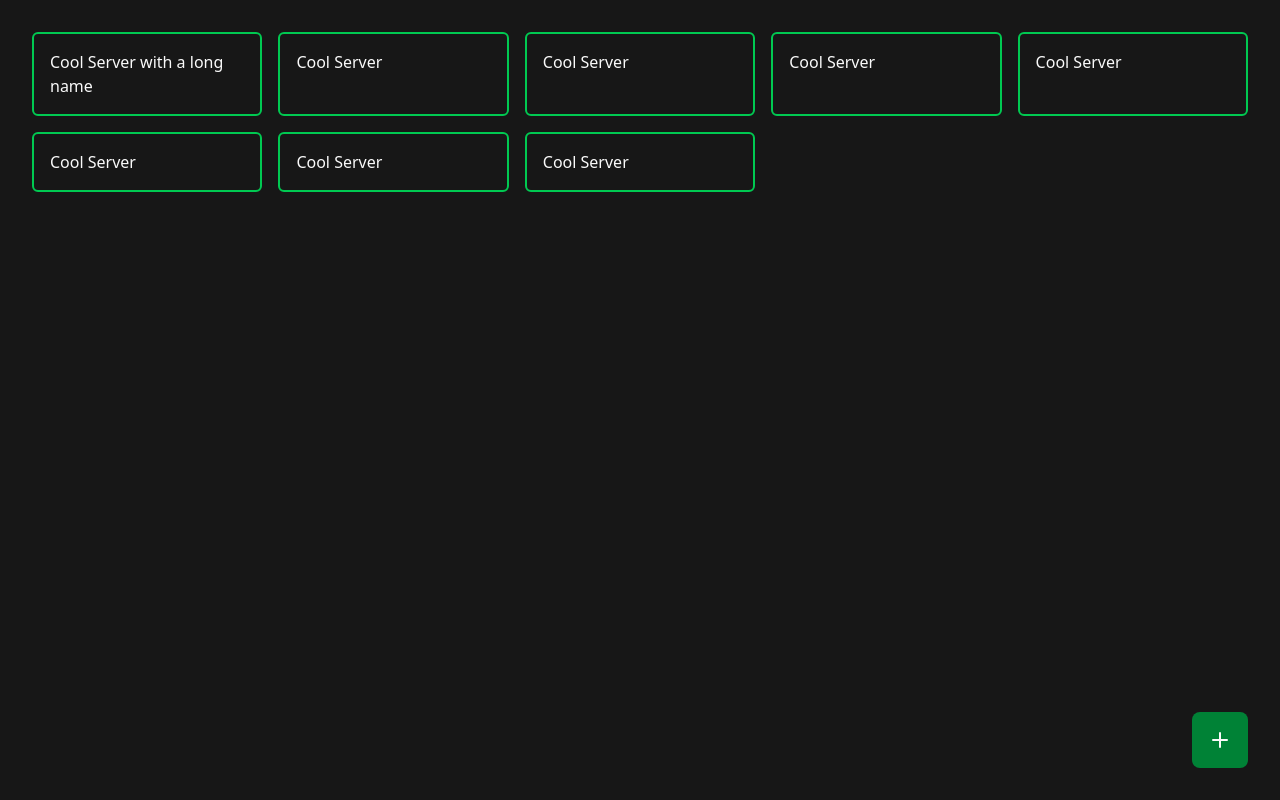
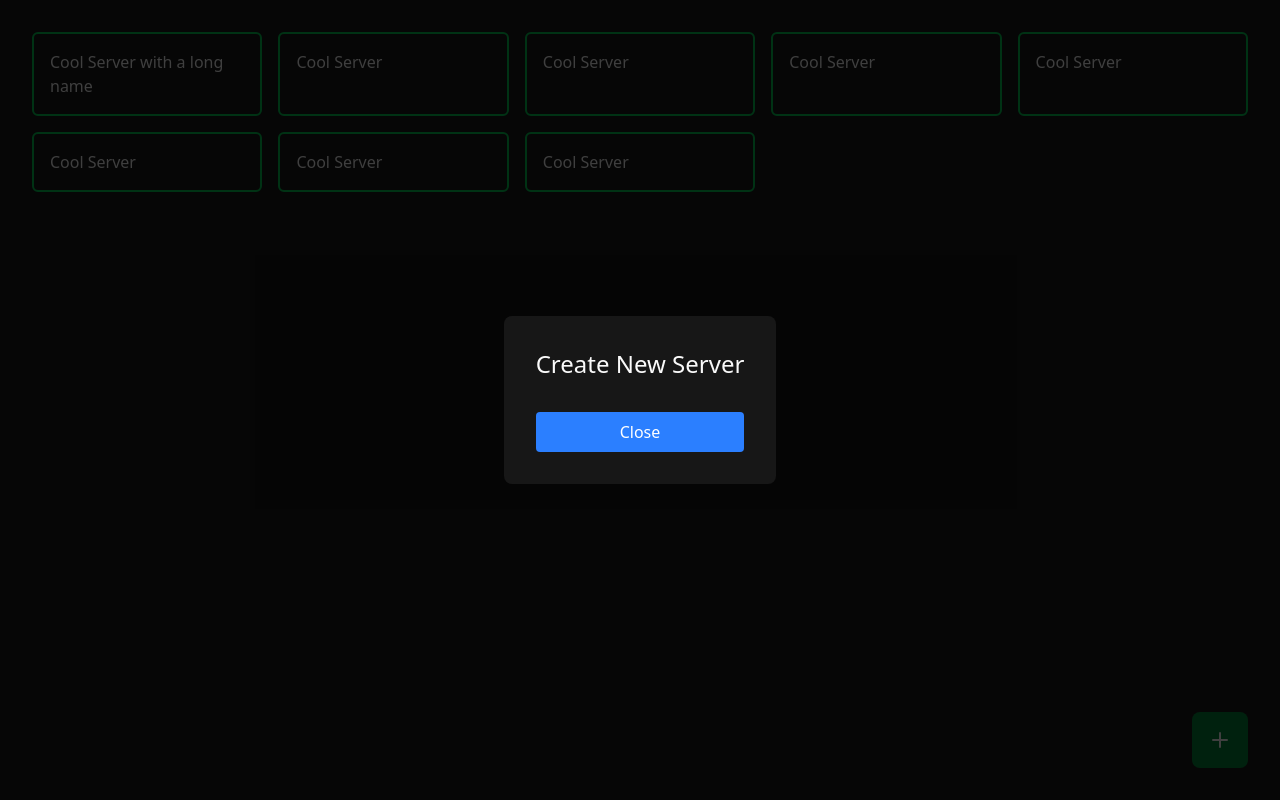
Before and after one commit to Rayn322/ServerManager, a SvelteKit app: page / in a window 1280 px wide. Built offline with nearby package versions, Linux system fonts and the light colour scheme.

Commit message:
start dialog

```diff
--- a/src/routes/+page.svelte
+++ b/src/routes/+page.svelte
@@ -1,6 +1,8 @@
 <script lang="ts">
   import { Plus } from "@lucide/svelte";
   import ServerCard from "../components/ServerCard.svelte";
+
+  let modalOpen = $state(true);
 </script>
 
 <!-- who cares about the layout for now -->
@@ -14,8 +16,29 @@
   <ServerCard name="Cool Server" />
   <ServerCard name="Cool Server" />
   <button
+    onclick={() => (modalOpen = true)}
     class="absolute right-8 bottom-8 flex cursor-pointer rounded-lg bg-green-700 p-4"
   >
     <Plus />
   </button>
+
+  {#if modalOpen}
+    <div
+      class="fixed inset-0 flex items-center justify-center bg-black/75"
+      role="presentation"
+      onmousedown={(e) => {
+        if (e.currentTarget === e.target) modalOpen = false;
+      }}
+    >
+      <div class="flex flex-col gap-8 rounded-lg bg-neutral-900 p-8">
+        <h2 class="text-2xl">Create New Server</h2>
+        <button
+          class="rounded bg-blue-500 px-4 py-2 text-white"
+          onclick={() => (modalOpen = false)}
+        >
+          Close
+        </button>
+      </div>
+    </div>
+  {/if}
 </main>
```
